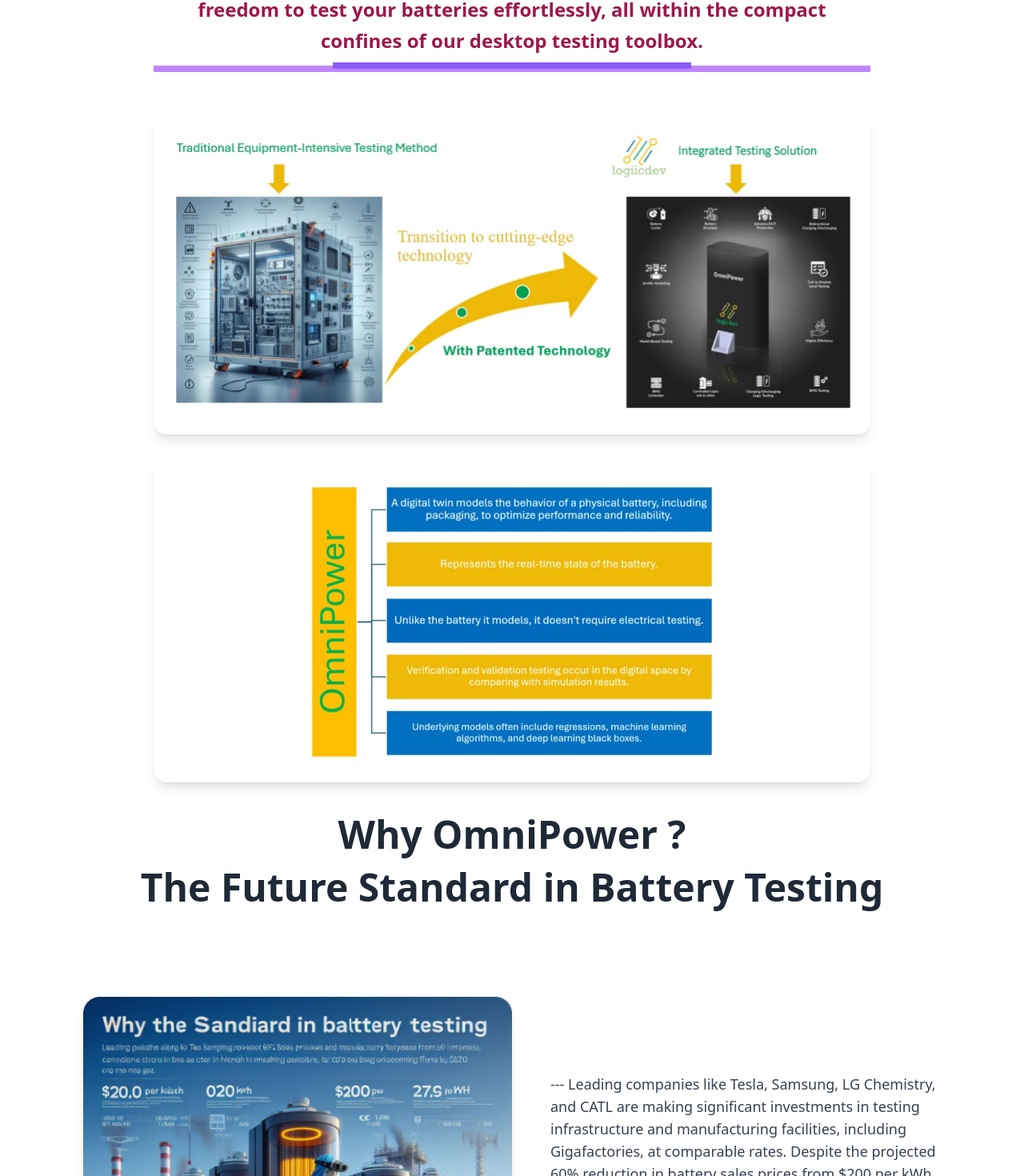
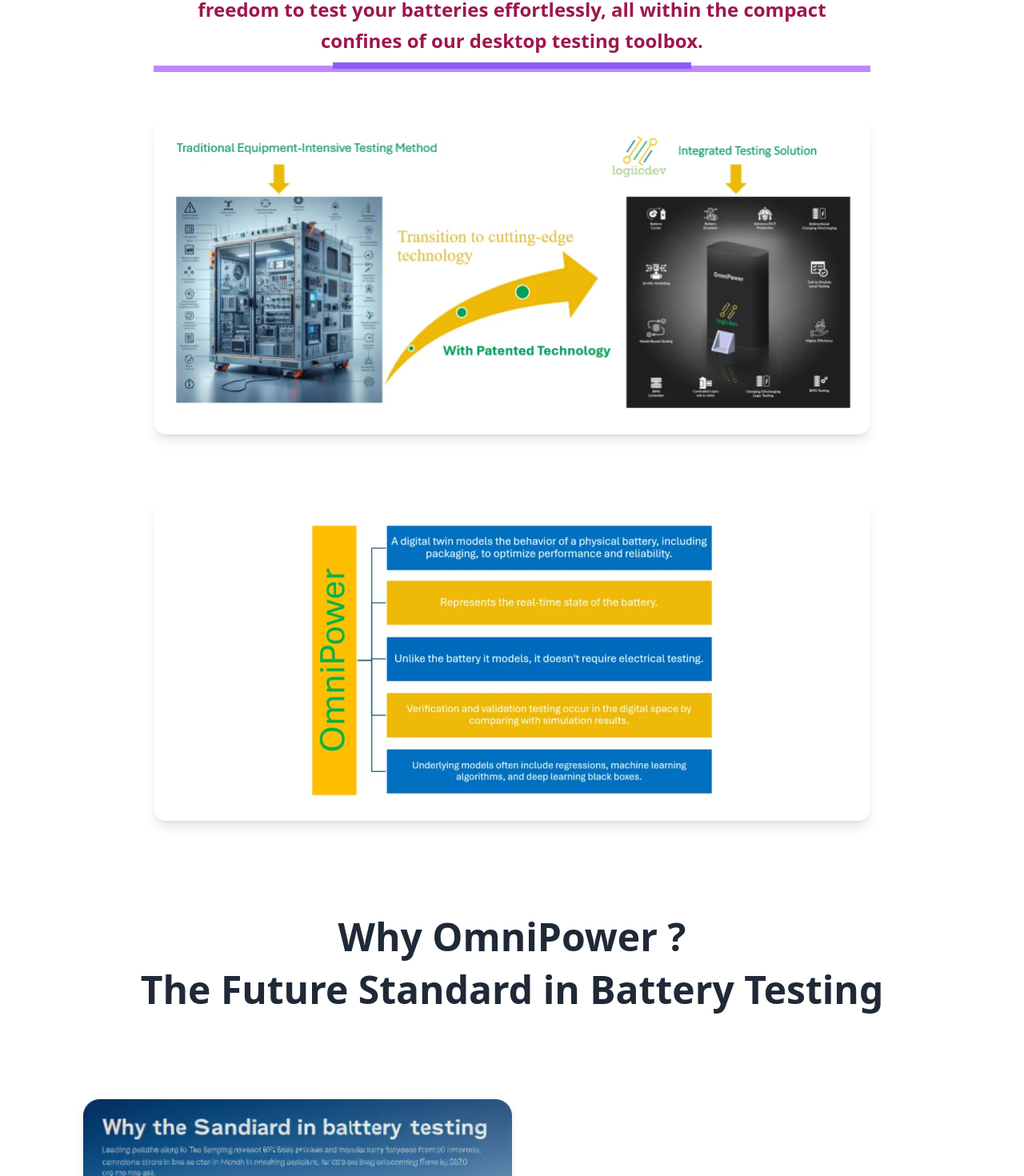
Before and after one commit to risingtechnix/logiicdev, a React (Vite) app: page /product1 in a window 1280 px wide. Shown: the part 2129-3599 px from the top of the page at 80% size. Built offline with nearby package versions, Linux system fonts and the light colour scheme.

Commit message:
Added animations to product1

```diff
--- a/src/components/Products/Product1.jsx
+++ b/src/components/Products/Product1.jsx
@@ -1,4 +1,5 @@
-import React from "react";
+import React, { useRef } from "react";
+import { motion, useInView } from "framer-motion";
 import Navbar from "../Navbar";
 import Footer from "../Footer/Footer";
 import OmniPowerProduct from "../../assets/OmniPowerProduct.png";
@@ -8,6 +9,46 @@
 import WhyOmniPower from "../../assets/WhyOmniPower.png";
 
 function Product1() {
+  const refe = useRef(null);
+  const refe2 = useRef(null);
+  const refe3 = useRef(null);
+  const refe4 = useRef(null);
+  const refe5 = useRef(null);
+  const refe6 = useRef(null);
+  const isInView = useInView(refe, { once: true, amount: 0.2 });
+  const isInView2 = useInView(refe2, { once: true, amount: 0.2 });
+  const isInView3 = useInView(refe3, { once: true, amount: 0.2 });
+  const isInView4 = useInView(refe4, { once: true, amount: 0.2 });
+  const isInView5 = useInView(refe5, { once: true, amount: 0.2 });
+  const isInView6 = useInView(refe6, { once: true, amount: 0.2 });
+
+  const imageVariants = {
+    hidden: { opacity: 0, scale: 0.8 },
+    visible: { opacity: 1, scale: 1, transition: { duration: 1 } },
+  };
+
+  const textVariants = {
+    hidden: { opacity: 0, x: -50 },
+    visible: { opacity: 1, x: 0, transition: { duration: 1 } },
+  };
+
+  const cardVariants = {
+    hidden: { opacity: 0, y: 50 },
+    visible: (index) => ({
+      opacity: 1,
+      y: 0,
+      transition: {
+        delay: index * 0.2,
+        duration: 0.5,
+      },
+    }),
+  };
+
+  const sectionVariants = {
+    hidden: { opacity: 0, y: 50 },
+    visible: { opacity: 1, y: 0, transition: { duration: 0.8 } },
+  };
+
   const Cards = [
     {
       title: "Output Characteristics:",
@@ -36,15 +77,31 @@
   ];
 
   return (
-    <>
-      <div className="flex flex-col items-center justify-evenly min-h-80 md:min-h-96 bg-purple-300 md:py-32 sm:p-10 rounded-lg md:m-10 dark:bg-[#D4F0F0] ">
+    <section>
+      <motion.div
+        className="flex flex-col items-center justify-evenly min-h-80 md:min-h-96 bg-purple-300 md:py-32 sm:p-10 rounded-lg md:m-10 dark:bg-[#D4F0F0]"
+        initial={{ opacity: 0, y: -50 }} // Initial state
+        animate={{ opacity: 1, y: 0 }} // Animation on mount
+        exit={{ opacity: 0, y: 50 }} // Animation on unmount
+        transition={{ duration: 0.5 }} // Transition timing
+      >
         {/* Title Section */}
-        <h1 className="text-3xl leading-relaxed md:mb-14 md:text-6xl font-semibold text-black text-center mb-6 md:leading-relaxed">
+        <motion.h1
+          className="text-3xl leading-relaxed md:mb-14 md:text-6xl font-semibold text-black text-center mb-6 md:leading-relaxed"
+          initial={{ opacity: 0, scale: 0.9 }}
+          animate={{ opacity: 1, scale: 1 }}
+          transition={{ duration: 0.7, delay: 0.2 }}
+        >
           Product: OmniPower - Unleash <br /> Your Power-lab Potential
-        </h1>
+        </motion.h1>
 
         {/* Search Bar Section */}
-        <div className="relative w-full max-w-3xl">
+        <motion.div
+          className="relative w-full max-w-3xl"
+          initial={{ opacity: 0 }}
+          animate={{ opacity: 1 }}
+          transition={{ duration: 0.6, delay: 0.4 }}
+        >
           <input
             type="text"
             placeholder="Search for articles..."
@@ -66,21 +123,33 @@
               />
             </svg>
           </span>
-        </div>
-      </div>
+        </motion.div>
+      </motion.div>
 
       <div className="flex flex-col items-center justify-center min-h-screen bg-gradient-to-b p-6">
-        <div className=" rounded-2xl p-6 shadow-lg max-w-lg md:max-w-xl mx-auto mb-8">
+        <motion.div
+          className=" rounded-2xl p-6 shadow-lg max-w-lg md:max-w-xl mx-auto mb-8"
+          ref={refe}
+          initial="hidden"
+          animate={isInView ? "visible" : "hidden"}
+          variants={imageVariants}
+        >
           {/* Main Product Image */}
           <img
             src={OmniPowerProduct} // Add the correct image path here
             alt="OmniPower Device"
             className="mx-auto"
           />
-        </div>
+        </motion.div>
 
         {/* Text Section */}
-        <div className="text-center">
+        <motion.div
+          className="text-center"
+          ref={refe}
+          initial="hidden"
+          animate={isInView ? "visible" : "hidden"}
+          variants={textVariants}
+        >
           <h2 className="text-2xl md:text-5xl font-bold md:leading-snug text-gray-800 mb-4 dark:text-white">
             Streamline project management <br /> with the simplest tool
             available
@@ -89,7 +158,7 @@
             Why a straightforward project management tool is the best choice for
             your team
           </p>
-        </div>
+        </motion.div>
       </div>
 
       {/* Card Components */}
@@ -97,7 +166,14 @@
       <div className="container mx-auto p-4 grid grid-cols-1 md:grid-cols-3 gap-6 mt-8">
         {/* Output Characteristics */}
         {Cards.map((card, index) => (
-          <div className="bg-white rounded-lg shadow-lg p-6 dark:bg-purple-950 dark:text-white">
+          <motion.div
+            className="bg-white rounded-lg shadow-lg p-6 dark:bg-purple-950 dark:text-white"
+            custom={index}
+            initial="hidden"
+            whileInView="visible"
+            viewport={{ once: true }} // Trigger animation when card comes into view
+            variants={cardVariants}
+          >
             <h2 className="text-xl font-bold mb-4" key={index}>
               {card.title}
             </h2>
@@ -115,13 +191,19 @@
                 </li>
               </ul>
             ))}
-          </div>
+          </motion.div>
         ))}
       </div>
 
       {/* Battery quote */}
 
-      <div className="flex justify-center items-center p-6 mt-10">
+      <motion.div
+        ref={refe2}
+        className="flex justify-center items-center p-6 mt-10"
+        initial="hidden"
+        animate={isInView2 ? "visible" : "hidden"}
+        variants={sectionVariants}
+      >
         <div className="relative text-center max-w-4xl">
           {/* Top decorative line */}
           <div className="absolute top-0 left-0 right-0 h-2 bg-purple-400 mx-auto "></div>
@@ -138,33 +220,58 @@
           <div className="absolute bottom-0 left-0 right-0 h-2 bg-purple-400 mx-auto "></div>
           <div className="absolute bottom-1 left-0 right-0 h-2 bg-violet-500 mx-auto w-1/2"></div>
         </div>
-      </div>
-      <div className=" mt-8 rounded-2xl p-6 shadow-lg max-w-lg md:max-w-4xl mx-auto mb-8">
+      </motion.div>
+
+      <motion.div
+        className=" mt-8 rounded-2xl p-6 shadow-lg max-w-lg md:max-w-4xl mx-auto mb-8"
+        ref={refe3}
+        initial="hidden"
+        animate={isInView3 ? "visible" : "hidden"}
+        variants={imageVariants}
+      >
         {/* Main Product Image */}
         <img
           src={TranToTech} // Add the correct image path here
           alt="Transition to Technology"
           className="mx-auto rounded-lg"
         />
-      </div>
-      <div className=" mt-8 rounded-2xl p-6 shadow-lg max-w-lg md:max-w-4xl mx-auto mb-8">
+      </motion.div>
+      <motion.div
+        className=" mt-20 rounded-2xl p-6 shadow-lg max-w-lg md:max-w-4xl mx-auto mb-8"
+        ref={refe4}
+        initial="hidden"
+        animate={isInView4 ? "visible" : "hidden"}
+        variants={imageVariants}
+      >
         {/* Main Product Image */}
         <img
           src={OmniChart} // Add the correct image path here
           alt="Transition to Technology"
           className="mx-auto rounded-lg"
         />
-      </div>
+      </motion.div>
 
       {/* Why OmniPower */}
 
-      <div className="text-center">
-        <h2 className="text-2xl md:text-5xl font-bold md:leading-snug text-gray-800 mb-4 dark:text-white">
+      <motion.div
+        className="text-center"
+        ref={refe5}
+        initial="hidden"
+        animate={isInView5 ? "visible" : "hidden"}
+        variants={textVariants}
+      >
+        <h2 className="text-2xl py- md:text-5xl font-bold md:leading-snug text-gray-800 pt-20 mb-4 dark:text-white">
           Why OmniPower ? <br /> The Future Standard in Battery Testing
         </h2>
-      </div>
+      </motion.div>
 
-      <section className="flex flex-col lg:flex-row items-center justify-between p-8 sm:p-16 sm:m-10">
+      <motion.section
+        className="flex flex-col lg:flex-row items-center justify-between p-8 sm:p-16 sm:m-10"
+        ref={refe5}
+        initial="hidden"
+        animate={isInView5 ? "visible" : "hidden"}
+        variants={sectionVariants}
+      >
         {/* Left Side - Image */}
         <div className="w-full lg:w-1/2 flex justify-center lg:justify-start mb-8 lg:mb-0">
           <img
@@ -175,7 +282,13 @@
         </div>
 
         {/* Right Side - Text Content */}
-        <div className="w-full lg:w-1/2 flex flex-col items-start lg:items-start text-left lg:pl-12">
+        <motion.div
+          className="w-full lg:w-1/2 flex flex-col items-start lg:items-start text-left lg:pl-12"
+          ref={refe6}
+          initial="hidden"
+          animate={isInView6 ? "visible" : "hidden"}
+          variants={textVariants}
+        >
           {/* Text */}
           <p className="text-gray-700 font-medium leading-relaxed text-sm sm:text-base lg:text-lg mb-6 dark:text-gray-200">
             --- Leading companies like Tesla, Samsung, LG Chemistry, and CATL
@@ -187,9 +300,9 @@
             test equipment in the battery industry’s success, positioning it as
             a decisive factor over manufacturing operations. ---
           </p>
-        </div>
-      </section>
-    </>
+        </motion.div>
+      </motion.section>
+    </section>
   );
 }
 
```
